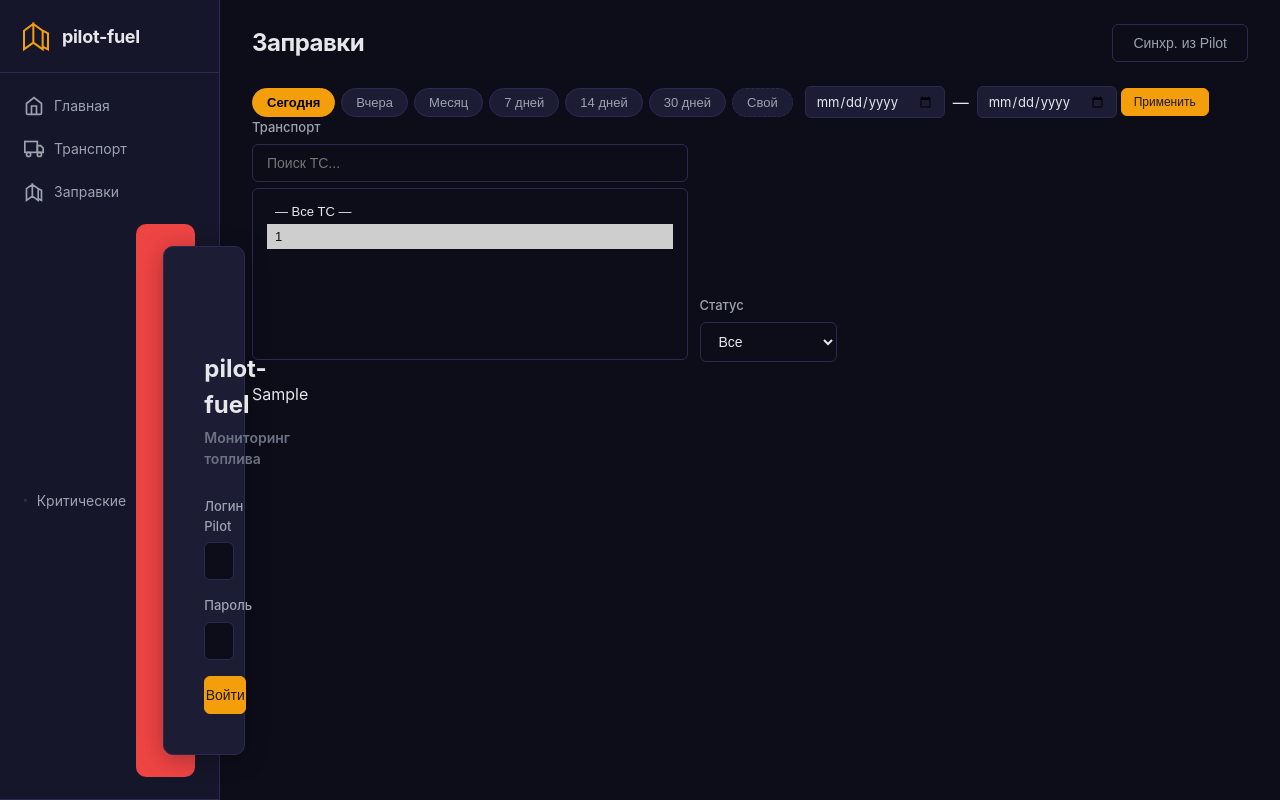
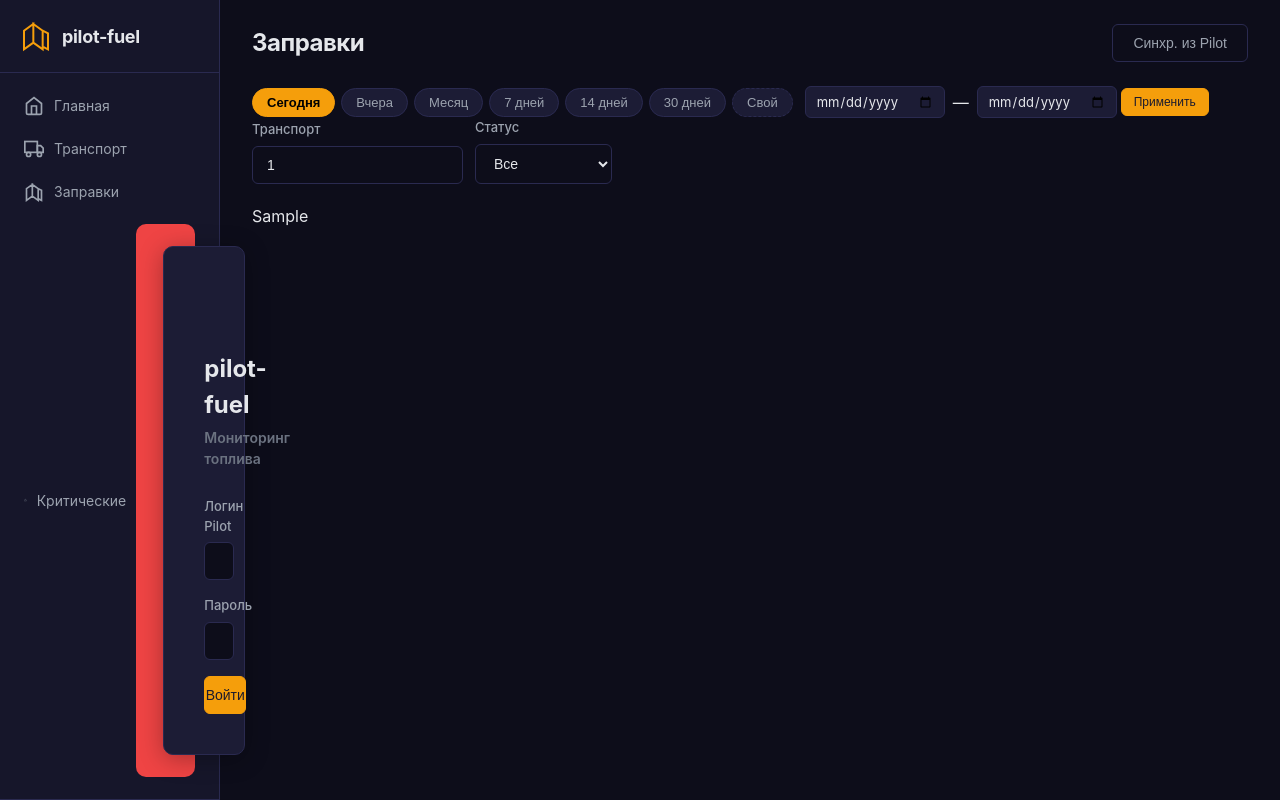
Before and after one commit to vampirowin/pilot-fuel, a FastAPI app: template app/templates/refuels.html in a window 1280 px wide. Run offline with FastAPI, Linux system fonts and the light colour scheme; the template is opened without the code that fills it: most values are stand-ins (such as "Sample title", 1, 10 or a date in 2020).

Commit message:
replace vehicle list filter with search+autocomplete (datalist)

```diff
--- a/app/static/css/style.css
+++ b/app/static/css/style.css
@@ -494,23 +494,7 @@ tr:hover td {
   margin-bottom: 0;
 }
 
-.filters-bar select[size] {
-  overflow-y: auto;
-  min-width: 220px;
-}
 
-.filters-bar select[size] option {
-  padding: 5px 8px;
-  font-size: 13px;
-}
-
-.filters-bar select[size] option:hover {
-  background: var(--accent-glow);
-}
-
-.filters-bar .form-input + select[size] {
-  margin-top: 6px;
-}
 
 /* HTMX loading */
 .htmx-request { opacity: 0.6; }
--- a/app/templates/refuels.html
+++ b/app/templates/refuels.html
@@ -29,18 +29,15 @@ function todayStr() { return new Date().toISOString().split('T')[0]; }
 
 function showCustom() { document.getElementById('custom-range').style.display = 'flex'; }
 
-function filterVehicleOptions(q) {
-  var sel = document.getElementById('filter-vehicle');
-  q = q.toLowerCase();
-  for (var i = 0; i < sel.options.length; i++) {
-    sel.options[i].style.display = sel.options[i].text.toLowerCase().includes(q) ? '' : 'none';
+var vehicleMap = { {% for v in all_vehicles %}"{{ v.plate_number or v.name }}":{{ v.id }},{% endfor %} };
+
+function searchVehicle(val) {
+  var id = vehicleMap[val];
+  if (id !== undefined) {
+    window.location = qs({vehicle_id: id, status: document.getElementById('filter-status').value});
+  } else if (!val) {
+    window.location = qs({vehicle_id: '', status: document.getElementById('filter-status').value});
   }
-  if (!q) { sel.selectedIndex = 0; }
-}
-
-function goVehicle() {
-  var sel = document.getElementById('filter-vehicle');
-  window.location = qs({vehicle_id: sel.value, status: document.getElementById('filter-status').value});
 }
 
 function setSyncRange(backFrom, backTo) {
@@ -73,10 +70,8 @@ document.addEventListener('DOMContentLoaded', function () {
 
   var sv = {{ selected_vehicle_id | tojson }};
   if (sv) {
-    var sel = document.getElementById('filter-vehicle');
-    var inp = document.getElementById('filter-vehicle-search');
-    for (var i = 0; i < sel.options.length; i++) {
-      if (sel.options[i].value === sv) { inp.value = sel.options[i].text; filterVehicleOptions(inp.value); break; }
+    for (var k in vehicleMap) {
+      if (vehicleMap[k] === sv) { document.getElementById('filter-vehicle-search').value = k; break; }
     }
   }
 });
@@ -111,17 +106,19 @@ document.addEventListener('DOMContentLoaded', function () {
 <div class="filters-bar">
   <div class="form-group">
     <label>Транспорт</label>
-    <input type="text" id="filter-vehicle-search" class="form-input" placeholder="Поиск ТС..." autocomplete="off" oninput="filterVehicleOptions(this.value)">
-    <select id="filter-vehicle" name="vehicle_id" size="6" onchange="goVehicle()">
-      <option value="">— Все ТС —</option>
+    <input type="text" id="filter-vehicle-search" class="form-input" list="vehicle-list"
+           placeholder="Поиск по номеру..." autocomplete="off"
+           onchange="searchVehicle(this.value)" oninput="this.removeAttribute('data-selected')">
+    <datalist id="vehicle-list">
+      <option value=""><em>— Все ТС —</em></option>
       {% for v in all_vehicles %}
-      <option value="{{ v.id }}" {% if selected_vehicle_id == v.id %}selected{% endif %}>{{ v.plate_number or v.name }}</option>
+      <option value="{{ v.plate_number or v.name }}" data-id="{{ v.id }}">
       {% endfor %}
-    </select>
+    </datalist>
   </div>
   <div class="form-group">
     <label>Статус</label>
-    <select id="filter-status" onchange="window.location=qs({status: this.value, vehicle_id: document.getElementById('filter-vehicle').value})">
+    <select id="filter-status" onchange="window.location=qs({status: this.value, vehicle_id: vehicleMap[document.getElementById('filter-vehicle-search').value] || ''})">
       <option value="">Все</option>
       <option value="normal" {% if selected_status == 'normal' %}selected{% endif %}>Норма</option>
       <option value="small_deviation" {% if selected_status == 'small_deviation' %}selected{% endif %}>Расхождение</option>
```
Also changed, not shown: 1 other file.
